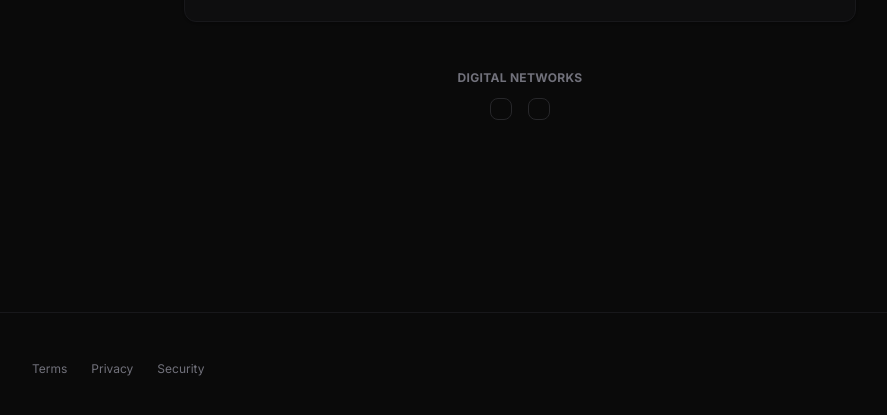
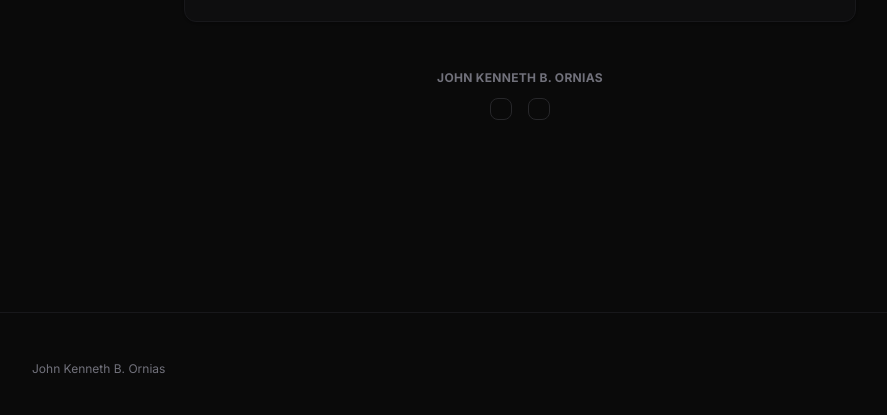
Before and after one commit to repulse-86/portfolio, a Vue app: page / in a window 1280 px wide. Shown: the part 5485-5900 px from the top of the page, without its empty margins (120-1007 px from the left). Built offline with nearby package versions, Linux system fonts and the light colour scheme; some icons are missing.

Commit message:
refactor: cursor default all

```diff
--- a/src/assets/main.css
+++ b/src/assets/main.css
@@ -19,6 +19,14 @@ body {
         border-color 0.3s ease;
 }
 
+a,
+button,
+[role='button'],
+select,
+summary {
+    cursor: default;
+}
+
 .no-scrollbar::-webkit-scrollbar {
     display: none;
 }
--- a/src/components/layout/AppFooter.vue
+++ b/src/components/layout/AppFooter.vue
@@ -5,11 +5,7 @@
         <div
             class="max-w-5xl mx-auto px-6 flex flex-col md:flex-row items-center justify-between gap-4"
         >
-            <div class="flex space-x-6">
-                <a href="#" class="hover:text-zinc-800 dark:hover:text-zinc-300">Terms</a>
-                <a href="#" class="hover:text-zinc-800 dark:hover:text-zinc-300">Privacy</a>
-                <a href="#" class="hover:text-zinc-800 dark:hover:text-zinc-300">Security</a>
-            </div>
+            <div class="text-zinc-500 dark:text-zinc-500">John Kenneth B. Ornias</div>
         </div>
     </footer>
 </template>
--- a/src/components/sections/ContactSection.vue
+++ b/src/components/sections/ContactSection.vue
@@ -42,7 +42,7 @@ defineEmits<{
 
         <div class="space-y-3 pt-2">
             <h4 class="text-xs font-bold text-zinc-500 uppercase tracking-wide">
-                Digital Networks
+                John Kenneth B. Ornias
             </h4>
             <div class="flex justify-center gap-4">
                 <a
--- a/src/components/ui/ProjectCard.vue
+++ b/src/components/ui/ProjectCard.vue
@@ -17,7 +17,7 @@ defineEmits<{
 
 <template>
     <div
-        class="project-card group bg-white dark:bg-zinc-900/30 border border-zinc-200 dark:border-zinc-900 rounded-xl overflow-hidden flex flex-col h-full transition-all duration-300 hover:border-zinc-400 dark:hover:border-zinc-700 cursor-pointer"
+        class="project-card group bg-white dark:bg-zinc-900/30 border border-zinc-200 dark:border-zinc-900 rounded-xl overflow-hidden flex flex-col h-full transition-all duration-300 hover:border-zinc-400 dark:hover:border-zinc-700 cursor-default"
         @click="$emit('click')"
     >
         <div
```
